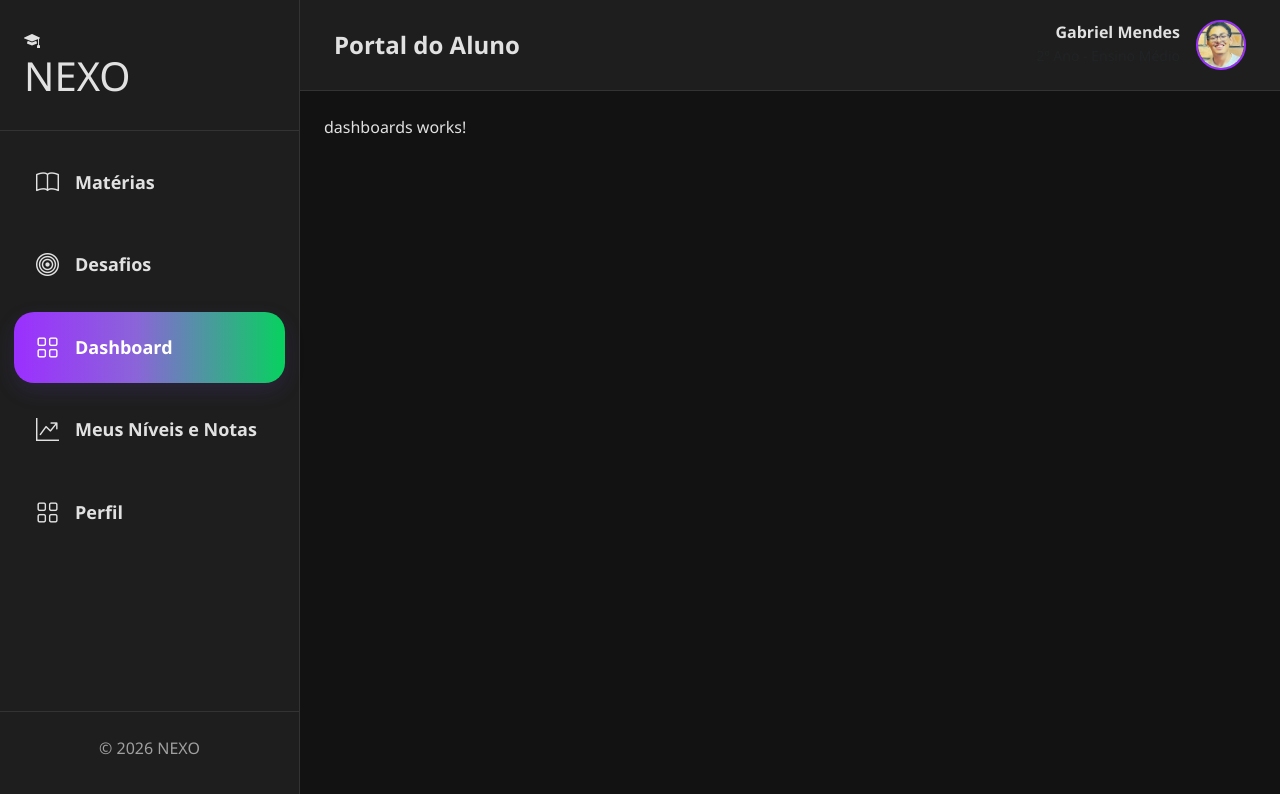
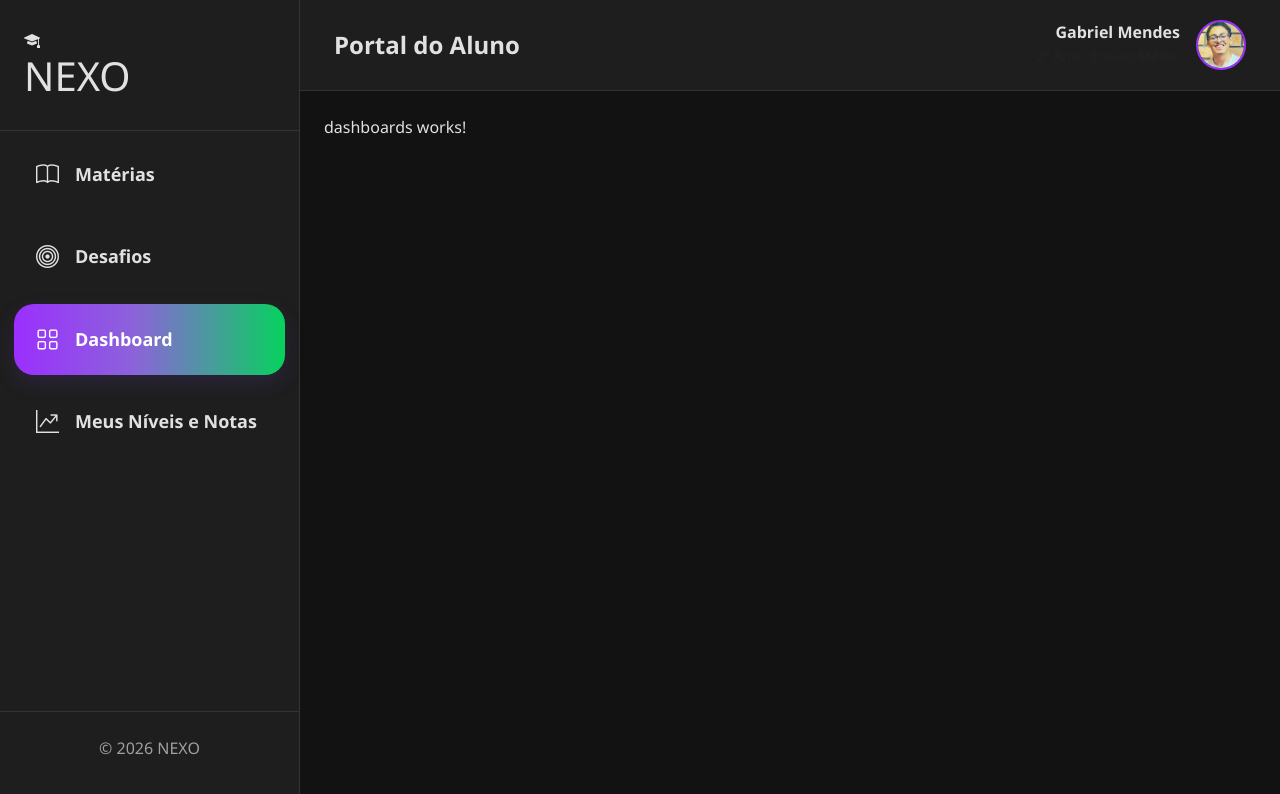
Before and after one commit to nexonucleo5/nexo-angular, an Angular app in the folder nexo/: page /dashboards in a window 1280 px wide. Shown: the top 794 px of the page. Built offline with nearby package versions, Linux system fonts and the light colour scheme.

Commit message:
Alteração menu

```diff
--- /dev/null
+++ b/nexo/src/app/menu-perfil/menu-perfil.html
@@ -0,0 +1 @@
+<p>menu-perfil works!</p>
--- a/nexo/src/app/menu/menu.html
+++ b/nexo/src/app/menu/menu.html
@@ -33,12 +33,6 @@
             <span>Meus Níveis e Notas</span>
           </a>
         </li>
-        <li>
-          <a routerLink="/perfil" routerLinkActive="active" class="sidebar-link">
-            <i class="bi bi-grid"></i>
-            <span>Perfil</span>
-          </a>
-        </li>
       </ul>
     </nav>
   </div>
--- a/nexo/src/app/menu/menu.scss
+++ b/nexo/src/app/menu/menu.scss
@@ -1,8 +1,8 @@
-/* menu.scss */
+/* Mantendo todo o seu código original e acrescentando o gatilho */
 .sidebar {
   width: 300px;
   min-height: 100vh;
-  background-color: var(--bg-card); /* Usa a variável do global */
+  background-color: var(--bg-card);
   border-right: 1px solid var(--border-color);
   display: flex;
   flex-direction: column;
@@ -12,55 +12,88 @@
   transition: background-color 0.3s, border-color 0.3s;
 }
 
+/* ESTILOS DO GATILHO DE PERFIL */
+.profile-trigger-container {
+  position: relative;
+  padding: 16px;
+  margin: 10px 14px;
+}
+
+.profile-trigger {
+  display: flex;
+  align-items: center;
+  gap: 12px;
+  padding: 12px;
+  background: rgba(255, 255, 255, 0.03);
+  border-radius: 16px;
+  cursor: pointer;
+  transition: 0.3s;
+  border: 1px solid var(--border-color);
+
+  &:hover {
+    background: rgba(155, 47, 255, 0.08);
+  }
+}
+
+.user-avatar-wrapper {
+  .user-photo {
+    width: 42px;
+    height: 42px;
+    border-radius: 50%;
+    border: 2px solid #8f24ff;
+    object-fit: cover;
+  }
+}
+
+.user-details {
+  display: flex;
+  flex-direction: column;
+  flex-grow: 1;
+
+  .user-name {
+    color: var(--text-main);
+    font-weight: 700;
+    font-size: 15px;
+  }
+  .user-role {
+    color: var(--text-muted);
+    font-size: 12px;
+  }
+}
+
+.arrow-icon {
+  color: var(--text-muted);
+  font-size: 14px;
+  transition: transform 0.3s ease;
+
+  &.rotated {
+    transform: rotate(180deg);
+  }
+}
+
+/* SEUS ESTILOS ORIGINAIS ABAIXO */
 .sidebar-brand {
   padding: 28px 24px 22px;
   border-bottom: 1px solid var(--border-color);
 }
-
-.sidebar-menu { padding: 16px 14px; }
-
+.sidebar-menu { padding: 8px 14px; }
 .sidebar-list {
-  list-style: none;
-  margin: 0;
-  padding: 0;
-
+  list-style: none; margin: 0; padding: 0;
   li { margin-bottom: 12px; }
 }
-
 .sidebar-link {
-  display: flex;
-  align-items: center;
-  gap: 16px;
-  padding: 18px 22px;
-  border-radius: 20px;
-  color: var(--text-main); /* Texto dinâmico */
-  font-size: 18px;
-  font-weight: 600;
-  transition: 0.2s;
-  text-decoration: none;
-
+  display: flex; align-items: center; gap: 16px; padding: 18px 22px;
+  border-radius: 20px; color: var(--text-main); font-size: 18px;
+  font-weight: 600; transition: 0.2s; text-decoration: none;
   i { font-size: 23px; }
-
-  &:hover {
-    background-color: rgba(155, 47, 255, 0.1);
-  }
-
+  &:hover { background-color: rgba(155, 47, 255, 0.1); }
   &.active {
     color: #ffffff !important;
     background: linear-gradient(90deg, #9b2fff 0%, #8b64d9 45%, #06d25e 100%);
     box-shadow: 0 8px 20px rgba(102, 65, 190, 0.18);
   }
 }
-
 .sidebar-footer {
-  padding: 24px 20px;
-  border-top: 1px solid var(--border-color);
-  text-align: center;
-  color: var(--text-muted);
+  padding: 24px 20px; border-top: 1px solid var(--border-color);
+  text-align: center; color: var(--text-muted);
 }
-
-/* Responsividade */
-@media (max-width: 1200px) { .sidebar { width: 260px; } }
-@media (max-width: 992px) {
-  .sidebar { width: 100%; min-height: auto; position: relative; border-right: none; border-bottom: 1px solid var(--border-color); }
-}
```
Also changed, not shown: nexo/src/app/menu-perfil/menu-perfil.ts (added, +9 -0 lines), nexo/src/app/menu-perfil/menu-perfil.scss (added).
